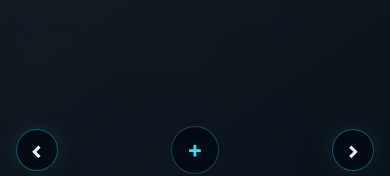
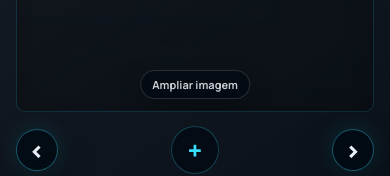
Before and after one commit to AlexMoraes14/site, a React (Vite) app: page / in a window 390 px wide. Both pictures are taken after a click on the button 175 px from the left and 3610 px from the top of the page. Shown: the part 3844-4020 px from the top of the page. Built offline with nearby package versions, Linux system fonts and the light colour scheme.

Commit message:
Improve mobile image viewer controls

```diff
--- a/src/components/ImageLightbox.jsx
+++ b/src/components/ImageLightbox.jsx
@@ -15,10 +15,15 @@ export function ImageLightbox({
   const panelRef = useRef(null);
   const previousFocusRef = useRef(null);
   const touchStartRef = useRef(null);
+  const lastTapRef = useRef(null);
+  const pinchStartRef = useRef(null);
   const [isZoomed, setIsZoomed] = useState(false);
 
   useEffect(() => {
     setIsZoomed(false);
+    touchStartRef.current = null;
+    lastTapRef.current = null;
+    pinchStartRef.current = null;
   }, [currentIndex, isOpen]);
 
   useEffect(() => {
@@ -98,22 +103,81 @@ export function ImageLightbox({
   const hasMultipleImages = images.length > 1;
 
   const handleImageTouchStart = (event) => {
+    if (event.touches.length > 1) {
+      const [firstTouch, secondTouch] = event.touches;
+      pinchStartRef.current = Math.hypot(
+        secondTouch.clientX - firstTouch.clientX,
+        secondTouch.clientY - firstTouch.clientY,
+      );
+      touchStartRef.current = null;
+      return;
+    }
+
     const touch = event.touches[0];
     touchStartRef.current = touch
       ? { x: touch.clientX, y: touch.clientY }
       : null;
   };
 
+  const handleImageTouchMove = (event) => {
+    if (event.touches.length < 2 || !pinchStartRef.current) {
+      return;
+    }
+
+    const [firstTouch, secondTouch] = event.touches;
+    const distance = Math.hypot(
+      secondTouch.clientX - firstTouch.clientX,
+      secondTouch.clientY - firstTouch.clientY,
+    );
+
+    if (distance > pinchStartRef.current * 1.08) {
+      setIsZoomed(true);
+    } else if (distance < pinchStartRef.current * 0.86) {
+      setIsZoomed(false);
+    }
+  };
+
   const handleImageTouchEnd = (event) => {
-    if (isZoomed || !hasMultipleImages || !touchStartRef.current) {
+    if (pinchStartRef.current) {
+      pinchStartRef.current = null;
       touchStartRef.current = null;
+      lastTapRef.current = null;
       return;
     }
 
     const touch = event.changedTouches[0];
-    const deltaX = touch.clientX - touchStartRef.current.x;
-    const deltaY = touch.clientY - touchStartRef.current.y;
+    const touchStart = touchStartRef.current;
     touchStartRef.current = null;
+
+    if (!touch || !touchStart) {
+      lastTapRef.current = null;
+      return;
+    }
+
+    const deltaX = touch.clientX - touchStart.x;
+    const deltaY = touch.clientY - touchStart.y;
+    const isTap = Math.abs(deltaX) < 14 && Math.abs(deltaY) < 14;
+    const now = Date.now();
+    const lastTap = lastTapRef.current;
+    const isDoubleTap =
+      isTap &&
+      lastTap &&
+      now - lastTap.time < 320 &&
+      Math.hypot(touch.clientX - lastTap.x, touch.clientY - lastTap.y) < 28;
+
+    if (isDoubleTap) {
+      setIsZoomed((zoomed) => !zoomed);
+      lastTapRef.current = null;
+      return;
+    }
+
+    lastTapRef.current = isTap
+      ? { time: now, x: touch.clientX, y: touch.clientY }
+      : null;
+
+    if (isZoomed || !hasMultipleImages) {
+      return;
+    }
 
     if (Math.abs(deltaX) < 48 || Math.abs(deltaX) <= Math.abs(deltaY)) {
       return;
@@ -172,13 +236,18 @@ export function ImageLightbox({
                 : "lightbox-image-scroll"
             }
             onTouchEnd={handleImageTouchEnd}
+            onTouchMove={handleImageTouchMove}
             onTouchStart={handleImageTouchStart}
+            onDoubleClick={() => setIsZoomed((zoomed) => !zoomed)}
           >
             <img
               key={image}
               src={image}
               alt={`${projectTitle} - ${labels.enlargedImageAlt} ${currentIndex + 1}`}
             />
+            <span className='lightbox-gesture-hint' aria-hidden='true'>
+              {isZoomed ? labels.fit : labels.expand}
+            </span>
           </div>
 
           <button
--- a/src/styles.css
+++ b/src/styles.css
@@ -826,6 +826,7 @@ h3 {
 }
 
 .lightbox-image-scroll {
+  position: relative;
   display: grid;
   width: 100%;
   min-width: 0;
@@ -841,6 +842,10 @@ h3 {
   box-shadow: 0 24px 90px rgba(0, 0, 0, 0.46);
   object-fit: contain;
   animation: lightboxImageIn 190ms ease both;
+}
+
+.lightbox-gesture-hint {
+  display: none;
 }
 
 .lightbox-zoom {
@@ -1734,8 +1739,13 @@ h3 {
     max-height: none;
     min-height: 0;
     border-radius: 9px;
+    border: 1px solid rgba(54, 223, 255, 0.14);
+    background:
+      radial-gradient(circle at 50% 42%, rgba(54, 223, 255, 0.08), transparent 48%),
+      rgba(0, 0, 0, 0.14);
+    box-shadow: inset 0 0 34px rgba(0, 0, 0, 0.18);
     overscroll-behavior: contain;
-    touch-action: pan-y;
+    touch-action: pan-x pan-y;
   }
 
   .lightbox-image-scroll.is-zoomed {
@@ -1747,13 +1757,39 @@ h3 {
 
   .lightbox-image-scroll img {
     width: 100%;
+    height: auto;
     max-height: 100%;
+    cursor: zoom-in;
+    transition:
+      width 220ms ease,
+      max-width 220ms ease;
   }
 
   .lightbox-image-scroll.is-zoomed img {
     width: 235vw;
     max-width: none;
     max-height: none;
+    cursor: grab;
+  }
+
+  .lightbox-gesture-hint {
+    position: absolute;
+    bottom: 12px;
+    left: 50%;
+    display: block;
+    max-width: calc(100% - 24px);
+    padding: 7px 11px;
+    border: 1px solid rgba(255, 255, 255, 0.14);
+    border-radius: 999px;
+    background: rgba(3, 10, 19, 0.78);
+    box-shadow: 0 8px 24px rgba(0, 0, 0, 0.24);
+    color: rgba(245, 248, 252, 0.82);
+    font-size: 11px;
+    font-weight: 700;
+    line-height: 1.2;
+    pointer-events: none;
+    text-align: center;
+    transform: translateX(-50%);
   }
 
   .lightbox-zoom {
```
